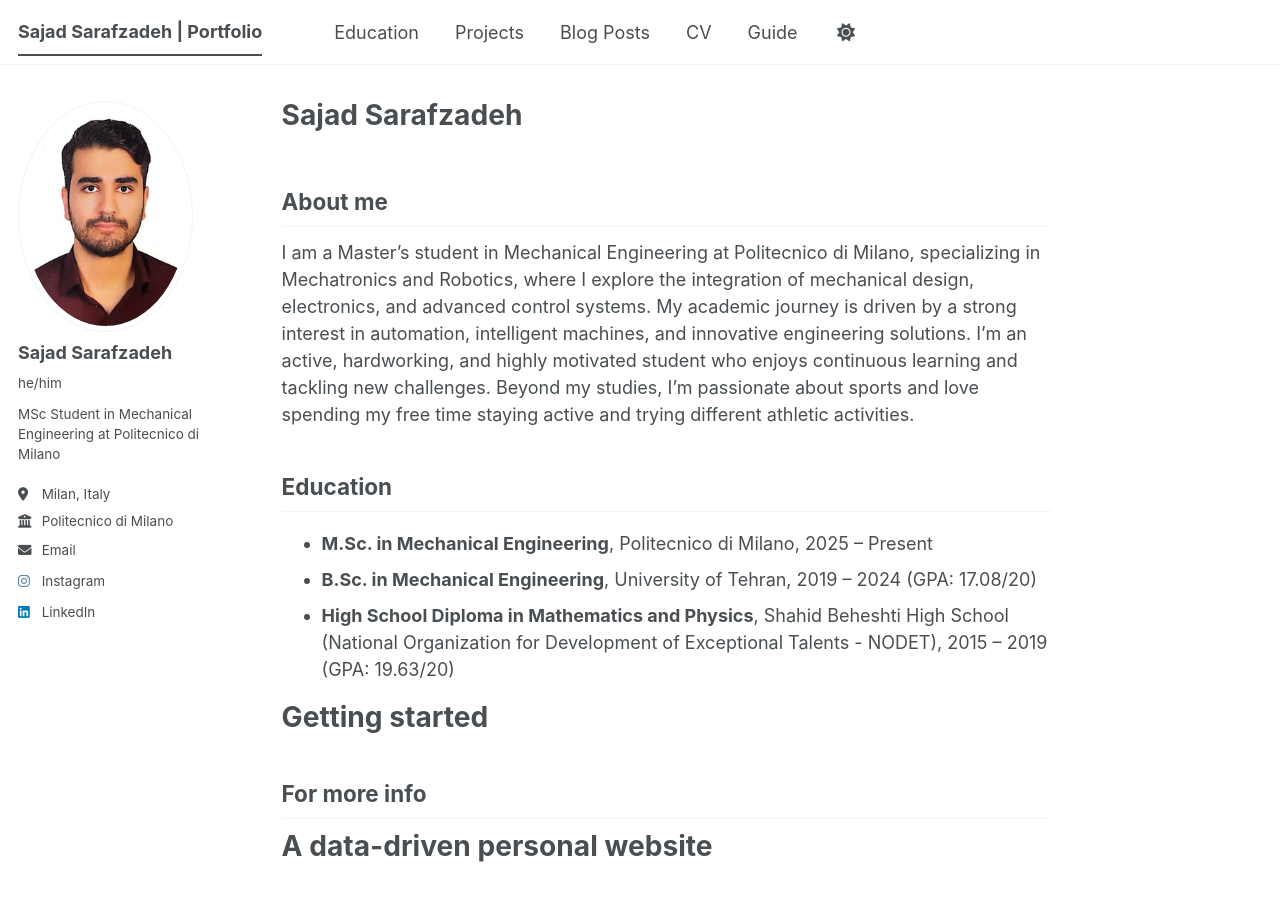
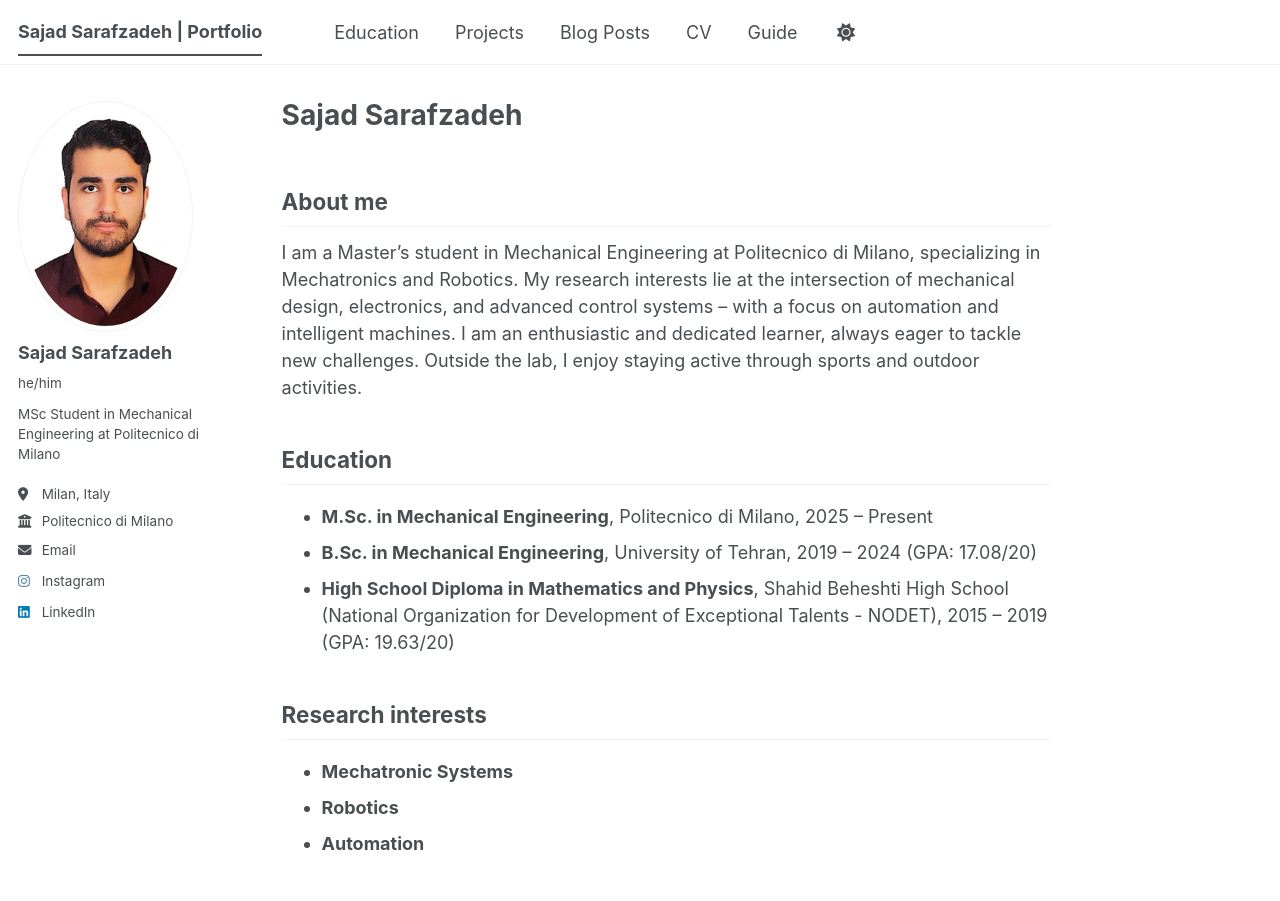
Before and after one commit to sajadsarafzadeh/sajadsarafzadeh.github.io, a Jekyll site: the page built from _pages/about.md, in a window 1280 px wide and 959 px high. Shown: the top 901 px of the window. Built offline with Jekyll 4.4.1, drawn with Linux system fonts in a browser that asks for light colours; a script bundle is joined from its source files by our own code; library files that are not in the unit come from our copies.

Commit message:
Update about.md

```diff
--- a/_pages/about.md
+++ b/_pages/about.md
@@ -10,8 +10,7 @@ redirect_from:
 About me
 ------
 
-I am a Master’s student in Mechanical Engineering at Politecnico di Milano, specializing in Mechatronics and Robotics, where I explore the integration of mechanical design, electronics, and advanced control systems. My academic journey is driven by a strong interest in automation, intelligent machines, and innovative engineering solutions.
-I’m an active, hardworking, and highly motivated student who enjoys continuous learning and tackling new challenges. Beyond my studies, I’m passionate about sports and love spending my free time staying active and trying different athletic activities.
+I am a Master’s student in Mechanical Engineering at Politecnico di Milano, specializing in Mechatronics and Robotics. My research interests lie at the intersection of mechanical design, electronics, and advanced control systems – with a focus on automation and intelligent machines. I am an enthusiastic and dedicated learner, always eager to tackle new challenges. Outside the lab, I enjoy staying active through sports and outdoor activities.
 
 ## Education
 
@@ -19,13 +18,8 @@ I’m an active, hardworking, and highly motivated student who enjoys continuous
 * **B.Sc. in Mechanical Engineering**, University of Tehran, 2019 – 2024 (GPA: 17.08/20)
 * **High School Diploma in Mathematics and Physics**, Shahid Beheshti High School (National Organization for Development of Exceptional Talents - NODET), 2015 – 2019 (GPA: 19.63/20)
 
+## Research interests
 
-Getting started
-======
-
-
-For more info
-------
-
-A data-driven personal website
-======
+* **Mechatronic Systems**
+* **Robotics**
+* **Automation**
```
